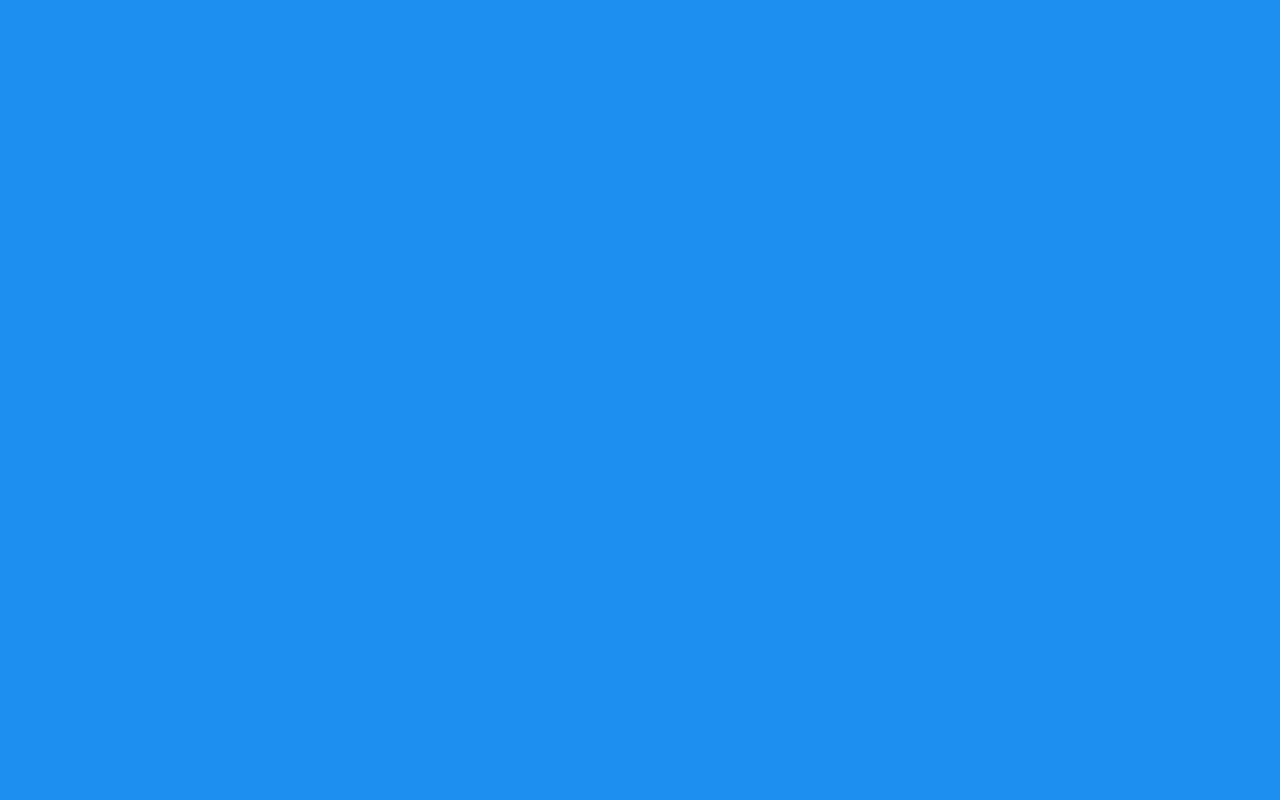
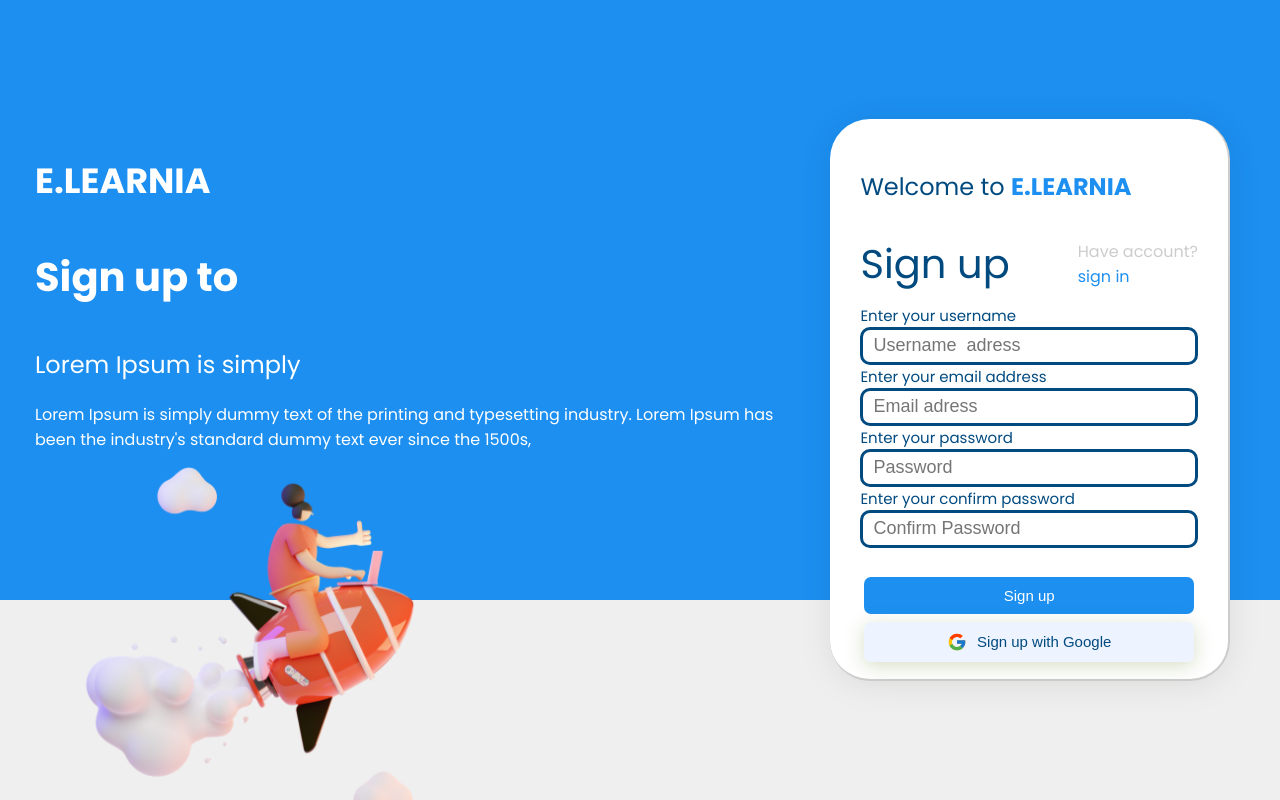
Before and after one commit to kenchoung-sadio/FrontEnd-E-lernig, a React (Create React App) app: page /signup in a window 1280 px wide. Before the commit this address had no page. Built offline with nearby package versions, Linux system fonts and the light colour scheme.

Commit message:
Modification des pages signIn et SignUp

```diff
--- a/src/App.js
+++ b/src/App.js
@@ -3,6 +3,7 @@
 import LandingPage from './Pages/LandingPage/landing';
 import SignInPage from './Pages/SignInPage/signIn';
 import CoursesPage from './Pages/CoursesPage/courses';
+import SignUpPage from './Pages/SignUpPage/signUp';
 
 
 function App() {
@@ -15,6 +16,7 @@
         <Routes>
           <Route path="/" element={<LandingPage />} />
           <Route path="/login" element={<SignInPage />} />
+          <Route path="/signup" element={<SignUpPage />} />
           <Route path="/list-courses" element={<CoursesPage />} />
         </Routes>
       {/*<Footer />*/}
--- a/src/Components/AuthForm/authForm.css
+++ b/src/Components/AuthForm/authForm.css
@@ -32,6 +32,7 @@
     display: flex;
     justify-content: space-between;
     align-items: center;
+    height: 80px;
 }
 
 .header-form h1{
@@ -51,7 +52,7 @@
     justify-content: end;
 }
 
-.header-form p span{
+.header-form p .span{
     color: #1C8FF0;
     font-style: normal;
     font-weight: 400;
@@ -59,6 +60,7 @@
     position: relative;
     bottom: 0;
     cursor: pointer;
+    text-decoration: none;
 }
 
 .content-form {
--- a/src/Components/AuthForm/authForm.jsx
+++ b/src/Components/AuthForm/authForm.jsx
@@ -1,32 +1,26 @@
 import React from 'react';
 import './authForm.css'
 import {FcGoogle} from 'react-icons/fc'
+import { Link } from 'react-router-dom';
 
-const AuthForm = () => {
+const AuthForm = ({auth_type, input_contain}) => {
     return (
         <form className='auth-form'>
             <h2>Welcome to <span>E.LEARNIA</span></h2>
             <div className='header-form'>
-                <h1>Sign in</h1>
-                <p>No account? <br /> <span>sign up</span></p>
+                <h1>{auth_type}</h1>
+                <p>{auth_type === 'Sign in' ? (<>No account? <br /> <Link className='span' to={'/signup'}>sign up</Link></>) : (<>Have account? <br /> <Link className='span' to={'/login'}>sign in</Link></>)}</p>
             </div>
             <div className="content-form">
-                <div className='input'>
-                    <label htmlFor="email-name">Enter your username or email address</label>
-                    <input type="text" name="email-name" id="email-name" placeholder='Username or email adress' />
-                </div>
-                <div className='input'>
-                    <label htmlFor="password">Enter your password</label>
-                    <input type="password" name="password" id="password" placeholder='Password' />
-                </div>
+                {input_contain}
                 <br />
                 <div className='input'>
-                    <button className='btn_submit_auth'>Sign in</button>
+                    <button className='btn_submit_auth'>{auth_type}</button>
                 </div>
                 <div className="input">
                     <button className='btn_submit_google_auth'>
                         <FcGoogle size={20} className='ic_google'/>
-                        Sign in with Google
+                        {auth_type} with Google
                     </button>
                 </div>
             </div>
--- a/src/Components/Navbar/navbar.css
+++ b/src/Components/Navbar/navbar.css
@@ -42,6 +42,16 @@
     transition: all 0.3s ease;
 }
 
+nav > ul > .link-active{
+    content: "";
+    position: absolute;
+    bottom: 0;
+    left: 0;
+    width: 0;
+    height: 2px;
+    background-color: #ffffff; /* Couleur du soulignement */
+}
+
 nav > ul > li:nth-child(-n+3):hover::after{
     width: 100%;
 }
--- a/src/Components/Navbar/navbar.jsx
+++ b/src/Components/Navbar/navbar.jsx
@@ -7,9 +7,9 @@
         <nav>
             <Link className='span'>E.LEARNIA</Link>
             <ul>
-                <li>Home</li>
-                <li>About Us</li>
-                <li>Courses</li>
+                <li><Link to='/login' style={{textDecoration: 'none', color: '#FFFFFF'}} >Home</Link></li>
+                <li><Link to='/login' style={{textDecoration: 'none', color: '#FFFFFF'}} >About Us</Link></li>
+                <li><Link to='/login' style={{textDecoration: 'none', color: '#FFFFFF'}} >Courses</Link></li>
                 <li>
                     <button className='btnLogin'><Link to='/login' style={{textDecoration: 'none', color: '#FFFFFF'}}>Sign in</Link></button>
                 </li>
--- a/src/Pages/SignInPage/signIn.jsx
+++ b/src/Pages/SignInPage/signIn.jsx
@@ -18,7 +18,22 @@
             ever since the 1500s,
           </p>
         </section>
-        <AuthForm />
+        <AuthForm
+          auth_type={'Sign in'}
+          input_contain={
+          <>
+          <br /><br />
+            <div className='input'>
+                    <label htmlFor="email-name">Enter your username or email address</label>
+                    <input type="text" name="email-name" id="email-name" placeholder='Username or email adress' />
+                </div>
+                <div className='input'>
+                    <label htmlFor="password">Enter your password</label>
+                    <input type="password" name="password" id="password" placeholder='Password' />
+                </div>
+          </>
+          }
+         />
       </div>
 
       <div className='image-container'>
--- a/src/Pages/SignUpPage/signUp.css
+++ b/src/Pages/SignUpPage/signUp.css
@@ -0,0 +1,27 @@
+.input-sign-up{
+    display: flex;
+    flex-direction: column;
+}
+
+.input-sign-up input{
+    border-radius: 10px;
+    border: 3px solid #004A80;
+    background: #FFFFFF;
+    color: #004A80;
+    font-size: 18px;
+    caret-color: #004A80;
+    height: 30px;
+    padding-left: 10px;
+}
+
+.input-sign-up input::placeholder{
+    font-size: 18px;
+}
+
+.input-sign-up label{
+    color: #004A80;
+    font-style: normal;
+    font-weight: 400;
+    line-height: normal;
+    font-size: 15px;
+}
--- a/src/Pages/SignUpPage/signUp.jsx
+++ b/src/Pages/SignUpPage/signUp.jsx
@@ -1,10 +1,52 @@
 import React from 'react';
+import AuthForm from '../../Components/AuthForm/authForm';
+import img_login_section from './../../Assets/img_login_page_section.png'
+import { Link } from 'react-router-dom';
+import './signUp.css'
 
 const SignUpPage = () => {
     return (
-        <div>
-            SignUp
-        </div>
+        <section className='login-page'>
+      <div style={{ display: 'flex', justifyContent: 'space-between' }}>
+        <section className='up-section'>
+          <Link to='/' className='span'>E.LEARNIA</Link>
+          <h1>Sign up to</h1>
+          <h2>Lorem Ipsum is simply</h2>
+          <p>
+            Lorem Ipsum is simply dummy text of the printing and typesetting
+            industry. Lorem Ipsum has been the industry's standard dummy text
+            ever since the 1500s,
+          </p>
+        </section>
+        <AuthForm
+          auth_type={'Sign up'}
+          input_contain={
+          <>
+                <div className='input-sign-up'>
+                    <label htmlFor="name">Enter your username</label>
+                    <input type="text" name="name" id="name" placeholder='Username  adress' />
+                </div>
+                <div className='input-sign-up'>
+                    <label htmlFor="email">Enter your email address</label>
+                    <input type="email" name="email" id="email" placeholder='Email adress' />
+                </div>
+                <div className='input-sign-up'>
+                    <label htmlFor="password">Enter your password</label>
+                    <input type="password" name="password" id="password" placeholder='Password' />
+                </div>
+                <div className='input-sign-up'>
+                    <label htmlFor="Cpassword">Enter your confirm password</label>
+                    <input type="password" name="Cpassword" id="Cpassword" placeholder='Confirm Password' />
+                </div>
+          </>
+          }
+         />
+      </div>
+
+      <div className='image-container'>
+        <img src={img_login_section} alt='img_login_section' />
+      </div>
+    </section>
     );
 }
 
```
